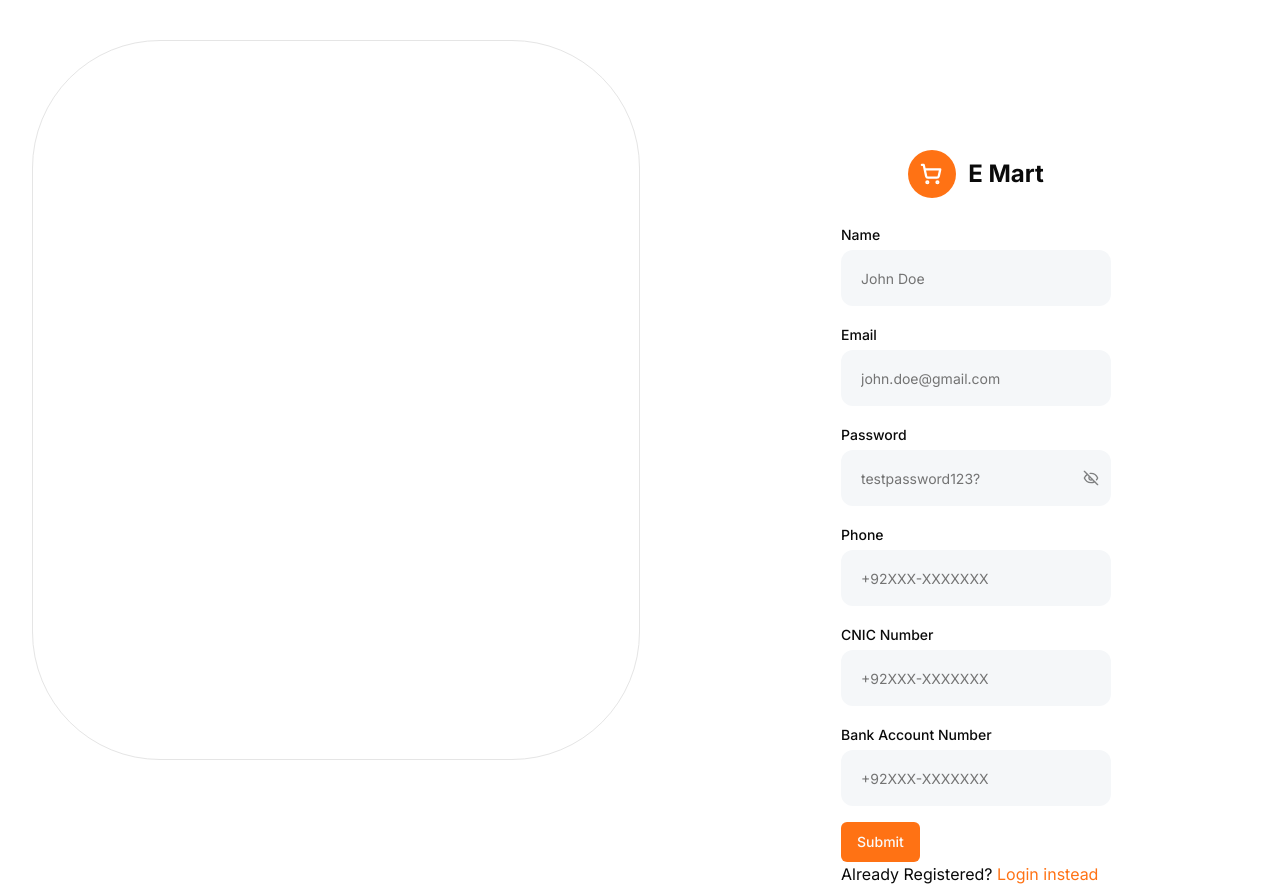
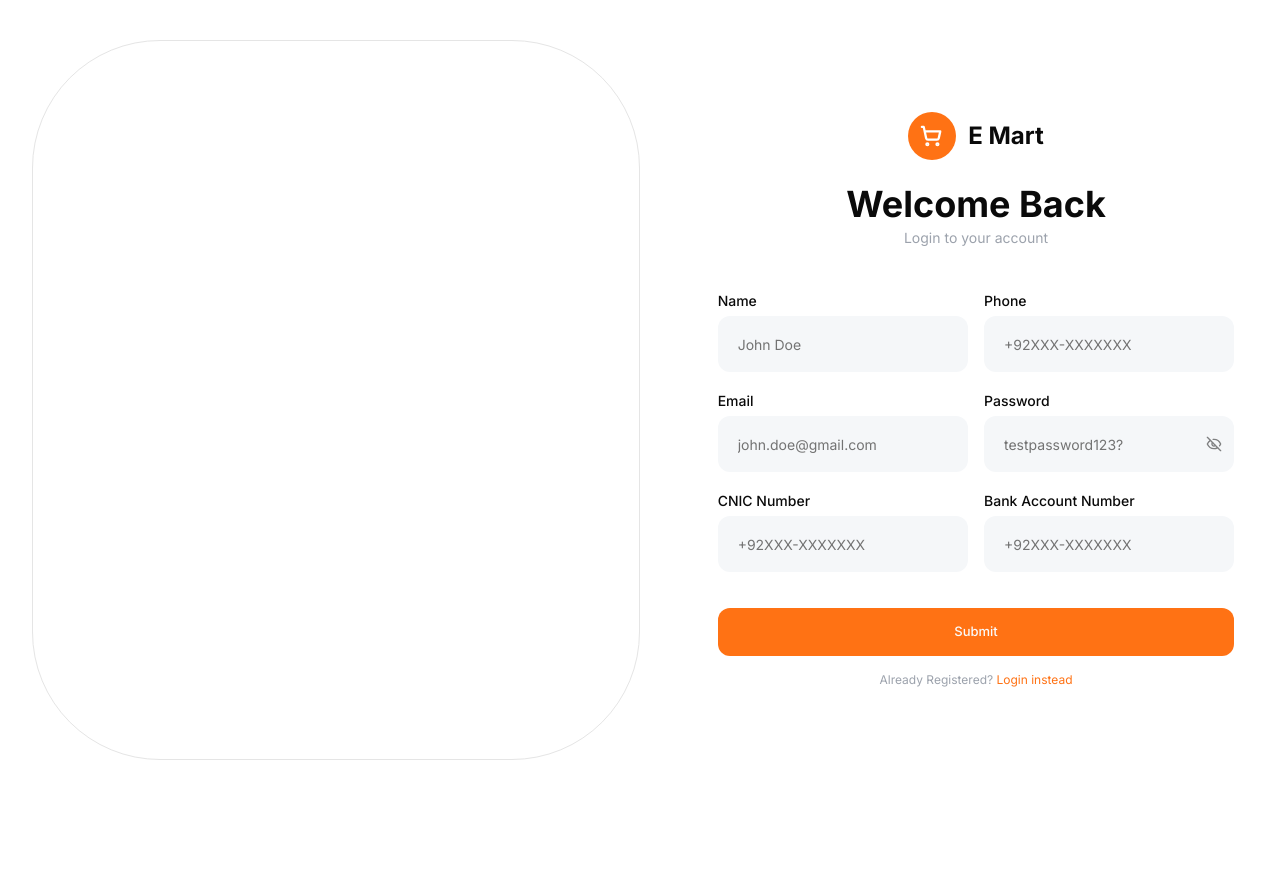
Before and after one commit to hassan-31x/ecom-zabefest, a Next.js app in the folder client/: page /register in a window 1280 px wide. After the commit the page ends 800 px from the top, so only its background shows below. Built offline with nearby package versions, Linux system fonts and the light colour scheme.

Commit message:
feat: register page completed

```diff
--- a/client/app/(auth)/layout.tsx
+++ b/client/app/(auth)/layout.tsx
@@ -4,7 +4,7 @@ const AuthLayout = ({ children }: { children: React.ReactNode }) => {
   return (
     <div className="max-w-screen-2xl px-0 md:px-20 lg:px-0 mx-auto min-h-screen flex ">
       <div className=" w-1/2 hidden lg:block border rounded-[8rem] my-10 2xl:my-16 mx-8 2xl:px-0"></div>
-      <div className="w-full lg:w-1/2 flex flex-col items-center h-[500px] my-auto">
+      <div className="w-full lg:w-1/2 flex flex-col items-center h-auto py-12 my-auto">
         <div className="flex gap-3 items-center mb-6">
           <Logo />
           <h3 className="text-xl md:text-2xl font-bold">E Mart</h3>
--- a/client/app/(auth)/login/page.tsx
+++ b/client/app/(auth)/login/page.tsx
@@ -19,8 +19,8 @@ interface FormData {
   password: string;
 }
 const LoginForm = () => {
+  const router = useRouter();
 
-  const router = useRouter()
   const validationSchema = Yup.object().shape({
     email: Yup.string().required("Email is required").email("Invalid email address"),
     password: Yup.string().required("Password is required"),
@@ -43,12 +43,10 @@ const LoginForm = () => {
   };
 
   return (
-    <div className="w-1/2 lg:w-3/4 2xl:w-1/2 max-w-[380px] flex flex-col items-center">
+    <div className="w-2/3 max-w-[350px] lg:max-w-[380px] flex flex-col items-center">
       <div className="mb-10 space-y-1">
-
-      <h2 className="font-bold text-3xl md:text-4xl text-center">Welcome Back</h2>
-      <p className="text-xs md:text-sm text-center text-customGray">
-        Login to your account</p>
+        <h2 className="font-bold text-3xl md:text-4xl text-center">Welcome Back</h2>
+        <p className="text-xs md:text-sm text-center text-customGray">Login to your account</p>
       </div>
       <Form {...form}>
         <form onSubmit={form.handleSubmit(onSubmit)} className="space-y-4 w-full mb-4">
@@ -72,10 +70,7 @@ const LoginForm = () => {
               <FormItem>
                 <FormLabel>Password</FormLabel>
                 <FormControl>
-                  <PasswordInput className="mb-5"
-                    placeholder="testpassword123?"
-                    {...field}
-                  />
+                  <PasswordInput className="mb-5" placeholder="testpassword123?" {...field} />
                 </FormControl>
                 <FormMessage />
               </FormItem>
@@ -86,7 +81,12 @@ const LoginForm = () => {
           </Button>
         </form>
 
-        <span className="text-xs text-customGray">New to platform? <Link href='/register' className="text-primary hover:underline">Create an account</Link></span>
+        <span className="text-xs text-customGray">
+          New to platform?{" "}
+          <Link href="/register" className="text-primary hover:underline">
+            Create an account
+          </Link>
+        </span>
       </Form>
     </div>
   );
--- a/client/app/(auth)/register/page.tsx
+++ b/client/app/(auth)/register/page.tsx
@@ -21,9 +21,8 @@ interface FormData {
   password: string;
 }
 const RegisterForm = () => {
-  const [submitting, setSubmitting] = useState(false);
+  const router = useRouter();
 
-  const router = useRouter();
   const validationSchema = Yup.object().shape({
     name: Yup.string()
       .matches(/^[A-Za-z\s]+$/, "Name should be in alphabets")
@@ -65,14 +64,19 @@ const RegisterForm = () => {
   };
 
   return (
-    <div>
+    <div className="w-2/3 md:w-[85%] lg:w-[95%] xl:w-[85%] flex flex-col items-center">
+      <div className="mb-10 space-y-1">
+        <h2 className="font-bold text-3xl md:text-4xl text-center">Welcome Back</h2>
+        <p className="text-xs md:text-sm text-center text-customGray">Login to your account</p>
+      </div>
       <Form {...form}>
-        <form onSubmit={form.handleSubmit(onSubmit)} className="space-y-4">
+        <form onSubmit={form.handleSubmit(onSubmit)} className="flex gap-4 flex-col items-center w-full mb-4">
+          <div className="flex flex-col md:flex-row gap-4 md:gap-2 lg:gap-2 xl:gap-4 items-center w-3/4 md:w-full md:max-w-[590px]">
             <FormField
               control={form.control}
               name="name"
               render={({ field }) => (
-              <FormItem>
+                <FormItem className="w-full">
                   <FormLabel>Name</FormLabel>
                   <FormControl>
                     <Input placeholder="John Doe" {...field} />
@@ -81,11 +85,28 @@ const RegisterForm = () => {
                 </FormItem>
               )}
             />
+
+            <FormField
+              control={form.control}
+              name="phoneNumber"
+              render={({ field }) => (
+                <FormItem className="w-full">
+                  <FormLabel>Phone</FormLabel>
+                  <FormControl>
+                    <Input placeholder="+92XXX-XXXXXXX" {...field} />
+                  </FormControl>
+                  <FormMessage />
+                </FormItem>
+              )}
+            />
+          </div>
+
+          <div className="flex flex-col md:flex-row gap-4 md:gap-2 xl:gap-4 items-center w-3/4 md:w-full md:max-w-[590px]">
             <FormField
               control={form.control}
               name="email"
               render={({ field }) => (
-              <FormItem>
+                <FormItem className="w-full">
                   <FormLabel>Email</FormLabel>
                   <FormControl>
                     <Input placeholder="john.doe@gmail.com" {...field} />
@@ -98,7 +119,7 @@ const RegisterForm = () => {
               control={form.control}
               name="password"
               render={({ field }) => (
-              <FormItem>
+                <FormItem className="w-full">
                   <FormLabel>Password</FormLabel>
                   <FormControl>
                     <PasswordInput placeholder="testpassword123?" {...field} />
@@ -107,24 +128,14 @@ const RegisterForm = () => {
                 </FormItem>
               )}
             />
-          <FormField
-            control={form.control}
-            name="phoneNumber"
-            render={({ field }) => (
-              <FormItem>
-                <FormLabel>Phone</FormLabel>
-                <FormControl>
-                  <Input placeholder="+92XXX-XXXXXXX" {...field} />
-                </FormControl>
-                <FormMessage />
-              </FormItem>
-            )}
-          />
+          </div>
+
+          <div className="flex flex-col md:flex-row gap-4 md:gap-2 xl:gap-4 items-center !mb-5 w-3/4 md:w-full md:max-w-[590px]">
             <FormField
               control={form.control}
               name="cnicNumber"
               render={({ field }) => (
-              <FormItem>
+                <FormItem className="w-full">
                   <FormLabel>CNIC Number</FormLabel>
                   <FormControl>
                     <Input placeholder="+92XXX-XXXXXXX" {...field} />
@@ -137,7 +148,7 @@ const RegisterForm = () => {
               control={form.control}
               name="bankAccountNumber"
               render={({ field }) => (
-              <FormItem>
+                <FormItem className="w-full">
                   <FormLabel>Bank Account Number</FormLabel>
                   <FormControl>
                     <Input placeholder="+92XXX-XXXXXXX" {...field} />
@@ -146,11 +157,12 @@ const RegisterForm = () => {
                 </FormItem>
               )}
             />
-          <Button type="submit" disabled={form.formState.isSubmitting}>
+          </div>
+          <Button type="submit" disabled={form.formState.isSubmitting} className="w-3/4 md:w-full md:max-w-[590px] mx-auto h-12 text-[13px] rounded-xl">
             {form.formState.isSubmitting ? "Submitting..." : "Submit"}
           </Button>
         </form>
-        <span>
+        <span className="text-xs text-customGray">
           Already Registered?{" "}
           <Link href="/login" className="text-primary hover:underline">
             Login instead
```
Lines whose indentation alone changed are shown as unchanged.
